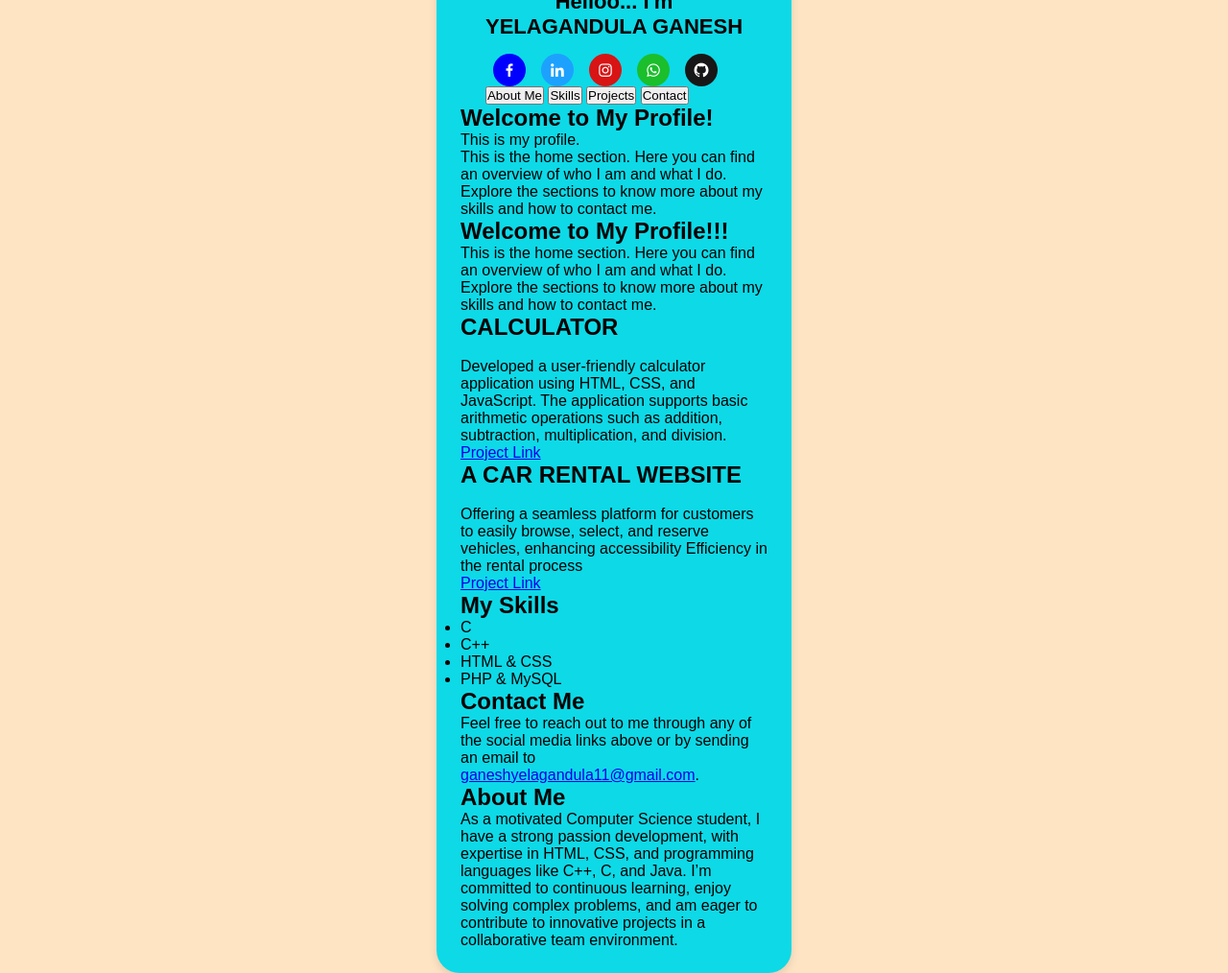
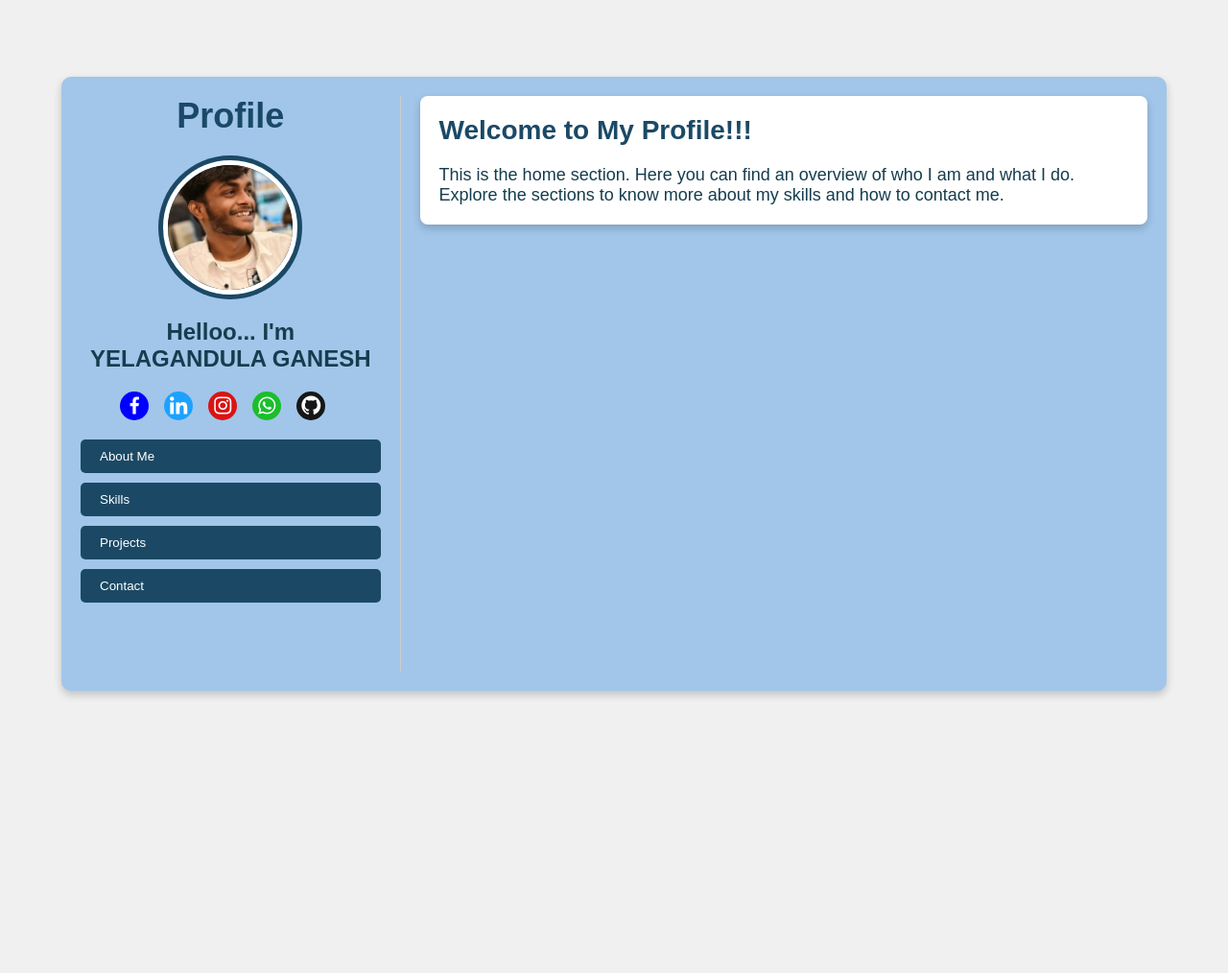
Before and after one commit to GaneshYelagandula08/Portfolio, a plain HTML site: page index.html in a window 1280 px wide. Shown: the whole page at 96% size. After the commit the page ends 800 px from the top, so only its background shows below. Drawn offline with nearby package versions, Linux system fonts and the light colour scheme; a script that the page names is missing.

Commit message:
Update style.css

```diff
--- a/style.css
+++ b/style.css
@@ -1,207 +1,221 @@
+/* Import Google Fonts */
 @import url('https://fonts.googleapis.com/css2?family=Balsamiq+Sans:wght@700&family=Noto+Sans:wght@300;400;500;600&display=swap');
 
-*{
+* {
     margin: 0;
     padding: 0;
     box-sizing: border-box;
-    font-family: "poppins",sans-serif;
+    font-family: "poppins", sans-serif;
 }
 
-body{
-    height: 100vh;
+body, html {
+    height: 100%;
+    margin: 0;
     display: flex;
     align-items: center;
     justify-content: center;
-    background-color: bisque;
+    background-color: #f0f0f0;
 }
 
-.image{
+body {
+    display: flex;
+    justify-content: center;
+    align-items: center;
+}
+
+/* Profile Card Container */
+.Profile-Card {
+    width: 90vw;
+    max-width: 1200px;
+    height: 80vh;
+    background-color: #a1c6ea; /* Light blue background */
+    border-radius: 10px;
+    padding: 20px;
+    box-shadow: 0 4px 8px rgba(0, 0, 0, 0.2);
+    display: flex;
+}
+
+/* Profile Details Section */
+.profile-details {
+    width: 30%;
+    padding-right: 20px;
+    border-right: 1px solid #ccc;
+}
+
+/* Logo */
+.logo {
+    text-decoration: none;
+    font-size: 36px;
+    font-weight: bold;
+    color: #1b4965; /* Darker blue color */
+    margin-bottom: 20px;
+    display: block;
+    text-align: center;
+}
+
+/* Profile Image */
+.image {
     height: 150px;
     width: 150px;
-    position:relative;
     border-radius: 50%;
-    background-color: rgb(118, 201, 245);
-    padding: 3px;
+    background-color: #1b4965; /* Darker blue border */
+    padding: 5px;
+    margin: 0 auto 20px;
 }
-.image .profile-img{
+
+.profile-img {
     height: 100%;
     width: 100%;
     object-fit: cover;
     border-radius: 50%;
-    border: 3px solid white;
+    border: 5px solid #ffffff;
 }
 
-.Profile-Card{
-    display: flex;
-    flex-direction: column;
-    align-items: center;
-    justify-content: center;
-    max-width: 370px;
-    width: 100%;
-    background-color: #0ed9e7;
-    border-radius: 24px;
-    padding: 25px;
-    box-shadow: 0 5px 10px rgba(0,0,0,0.1);
-    position: relative;
+/* Text Data */
+.text-data {
+    text-align: center;
+    color: #163d4e; /* Darker text color */
+    margin-bottom: 20px;
 }
 
-.Profile-Card .text-data{
-    display: flex;
-    flex-direction: column;
-    align-items: center;
-    color: black;
-}
-
-.text-data .name{
-    font-size: 22px;
+.text-data .name {
+    font-size: 24px;
     font-weight: 700;
 }
 
-.text-data .job{
-    font-size: 15px;
-    font-weight: 400;
+/* Social Media Buttons */
+.media-buttons {
+    display: flex;
+    justify-content: center;
+    margin-bottom: 20px;
 }
 
-.Profile-Card .media-buttons{
-  display: flex;
-  align-items: center;
-  margin-top: 15px;
-}
-
-.media-buttons .link{
+.media-buttons .link {
+    margin-right: 1rem;
+    padding: 3px;
     display: flex;
     align-items: center;
     justify-content: center;
     color: white;
-    font-size: 18px;
-    height: 34px;
-    width: 34px;
+    font-size: 24px;
+    /* height: 48px; */
+    /* width: 48px; */
     border-radius: 50%;
-    margin: 0px 8px;
-    background-color: blue;
+    /* margin: 0px 12px; */
+    background-color: #2c6e91;
     text-decoration: none;
+    transition: background-color 0.3s ease;
 }
 
-.Profile-Card .buttons{
-    display: flex;
-    align-items: center;
-    margin-top:25px;
+.media-buttons .link:hover {
+    background-color: #245773;
 }
 
-.buttons .button{
-    color: #fff;
-    font-size: 14px;
-    font-weight: 400;
-    border: none;
-    border-radius: 24px;
-    margin: 15px 10px;
-    padding: 8px 24px;
-    /* background-color: #4070f4; */
-    background-color: blue;
-    cursor: pointer;
-    transition: all 0.3s ease;
- }
-
-.buttons .button:hover{
-background-color: red;
-}
- .buttons  .button{
-    display: inline;
-    font-size: 16px;
-    color: rgb(8, 27, 41);
-    letter-spacing: 1px;
-    font-weight: 600;
-    padding: 12px 20px;
-    background: rgb(0, 238, 255);
-    border-radius: 40px;
-    text-decoration: none;
-}
- .Profile-Card .analytics{
+/* Navigation Buttons */
+.nav-buttons {
     display: flex;
-    align-items: center;
-    margin-top: 25px;
+    flex-direction: column;
+    align-items: flex-start;
+    margin-top: 20px;
 }
 
- .analytics .data{
-    display:flex;
-    align-items:center;
-    color:#333;
-    padding:0 20px;
-    border:2px solid #ffffff;
+.nav-btn {
+    background-color: #1b4965;
+    color: white;
+    border: none;
+    padding: 10px 20px;
+    margin-bottom: 10px;
+    border-radius: 5px;
+    cursor: pointer;
+    text-align: left;
+    width: 100%;
 }
 
-.data i{
-    font-size: 18px;
-    margin-right: 6px;
+.nav-btn:hover {
+    background-color: #163d4e;
+}
+.sections {
+    width: 70%;
+    padding-left: 20px;
+}
+.section {
+    display: none;
+    padding: 20px;
+    background-color: #ffffff; /* White background for sections */
+    border-radius: 8px;
+    box-shadow: 0 4px 8px rgba(0, 0, 0, 0.2);
+    width: 100%;
 }
 
-.data:last-child{
-    border-right: none;
+.section h2 {
+    font-size: 28px;
+    color: #1b4965; /* Darker blue color */
+    margin-bottom: 20px;
 }
- .Profile-Card {
-    text-decoration: none;
-    display: flex;
-    flex-direction: column;
-    align-items: center;
-    justify-content: center;
-    max-width: 370px;
-    width: 100%;
-    background-color: #0ed9e7;
-    border-radius: 24px;
-    padding: 25px;
-    box-shadow: 0 5px 10px rgba(0, 0, 0, 0.1);
-    position: relative;
-    overflow: hidden;
- }
+
+.section p, .section ul {
+    font-size: 18px;
+    color: #163d4e;
+}
+
+.section ul {
+    list-style-type: none;
+    padding: 0;
+}
+
+.section ul li {
+    margin: 12px 0;
+    font-weight: 500;
+}
+
+/* Display active section */
+.section.active {
+    display: block;
+    animation: fadeIn 0.5s ease;
+}
+
+/* Fade-in animation */
+@keyframes fadeIn {
+    from { opacity: 0; }
+    to { opacity: 1; }
+}
+.section #home p:first-of-type {
+    font-weight: bold;
+    margin-bottom: 15px;
+    color: #1b4965;
+}
 
 
-.Profile-Card::before{
-    content: "";
-    position:absolute;
-    top: 0;
-    left: 0;
-    height: 36%;
-    width: 100%;
-    border-radius: 24px 24px 0 0;
-     background-color: black;
-    z-index: -1;
+.cards{
+    display: flex;
+    justify-content: center;
+    align-items: center;
+    gap: 4rem;
 }
-.logo {
-    text-decoration: none;
-    font-size: 24px;
-    font-weight: bold;
-    color: white;
-    margin-bottom: 20px;
+.cards .card{
+    padding: 1rem 0;
+    border: 1px solid rgb(194, 194, 194);
+    border-radius: 10px;
+    display: flex;
+    justify-content: center;
+    align-items: center;
+    flex-direction: column;
+    gap: 1rem;
+    /* height: 500px; */
+    h2{
+         text-align: center;
+         /* margin-bottom: 1rem; */
+    }
+
+    img{
+        width: 80%;
+    }
+    a{
+        float: right;
+        text-decoration: none;
+    }
+    p{
+        padding: 0 1.5rem;
+        font-size: small;
+    }
 }
-.navbar{
-    display: flex;
-    justify-content: space-around;
-    width: 100%;
-    margin-bottom: 15px;
-}
-/* .navbar a {
-    text-decoration: none;
-    color: white;
-    padding: 10px 20px;
-    background-color: #333;
-    border-radius: 5px;
-    transition: background-color 0.3s ease;
-
-} */
-.navbar a{
-    text-decoration: none;
-    color: #fff;
-    font-size: 14px;
-    font-weight: 400;
-    border: none;
-    border-radius: 24px;
-    margin: 15px 10px;
-    padding: 8px 24px;
-    /* background-color: #4070f4; */
-    background-color: blue;
-    cursor: pointer;
-    transition: all 0.3s ease;
- }
-.navbar a:hover {
-    background-color: lightcoral;
-}
```
